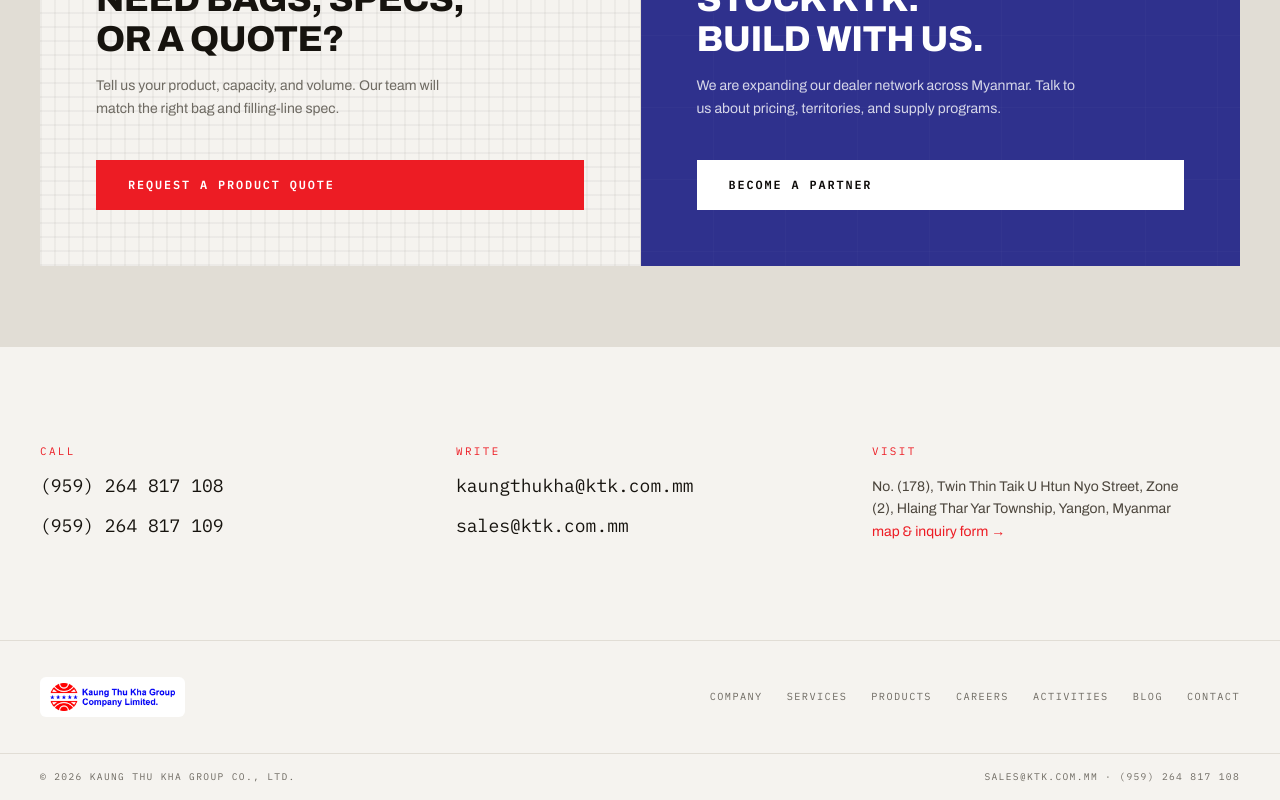
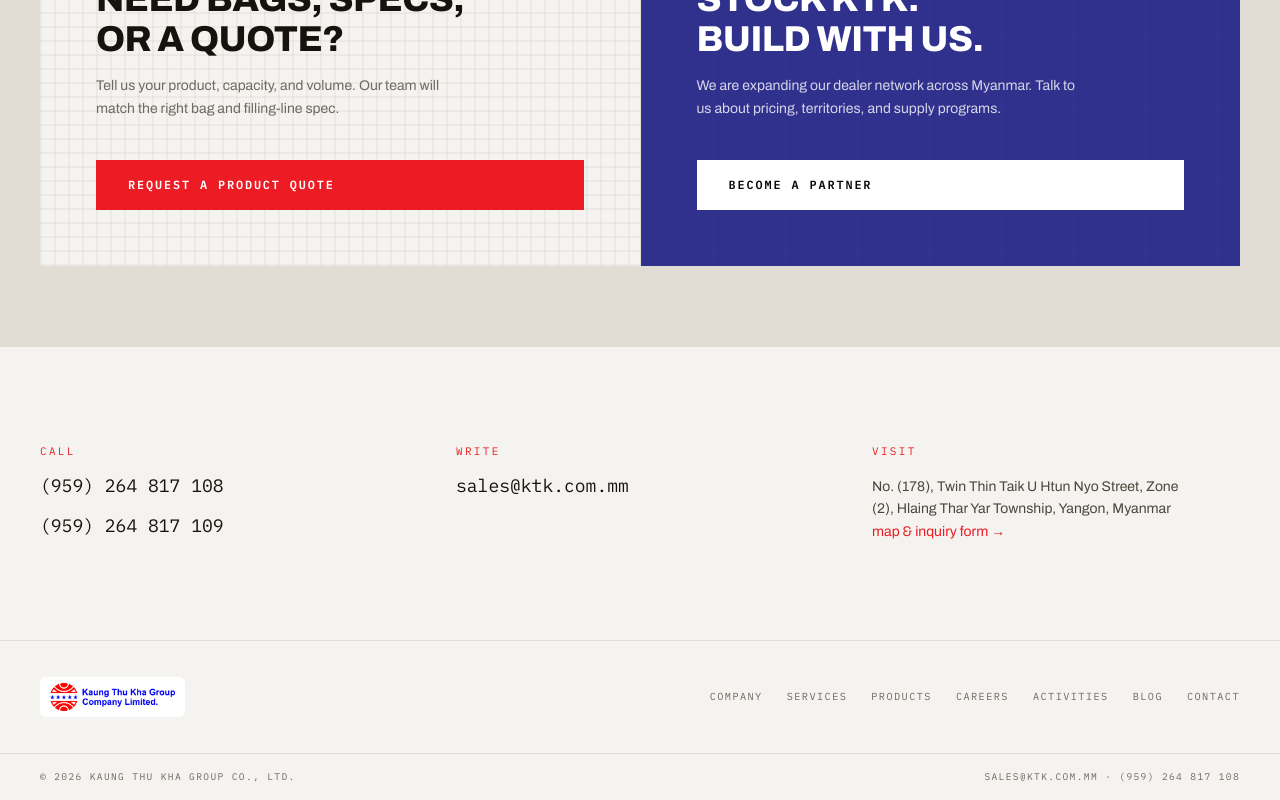
Before and after one commit to shine-kyaw/ktk, a Next.js app: page / in a window 1280 px wide. Shown: the part 9801-10601 px from the top of the page. Built offline with nearby package versions, Linux system fonts and the light colour scheme; no server answers; the database is empty; a web font is replaced by a local one.

Commit message:
Update KTK company details and contact email

```diff
--- a/src/content/company.ts
+++ b/src/content/company.ts
@@ -6,7 +6,7 @@
 // ─────────────────────────────────────────────────────────────────────────
 
 export const COMPANY = {
-  legalName: "Kaung Thu Kha Trading Co., Ltd",
+  legalName: "Kaung Thu Kha Group Co., Ltd.",
   group: "Kaung Thu Kha Group",
   short: "KTK",
   tagline: "Key To Smart Power",
@@ -23,7 +23,7 @@ export const COMPANY = {
     line2: "Zone (2), Hlaing Thar Yar Township, Yangon, Myanmar",
   },
   phones: ["(959) 264 817 108", "(959) 264 817 109"],
-  emails: ["kaungthukha@ktk.com.mm", "sales@ktk.com.mm"],
+  emails: ["sales@ktk.com.mm"],
   facebook: "https://www.facebook.com/",
 } as const;
 
```
